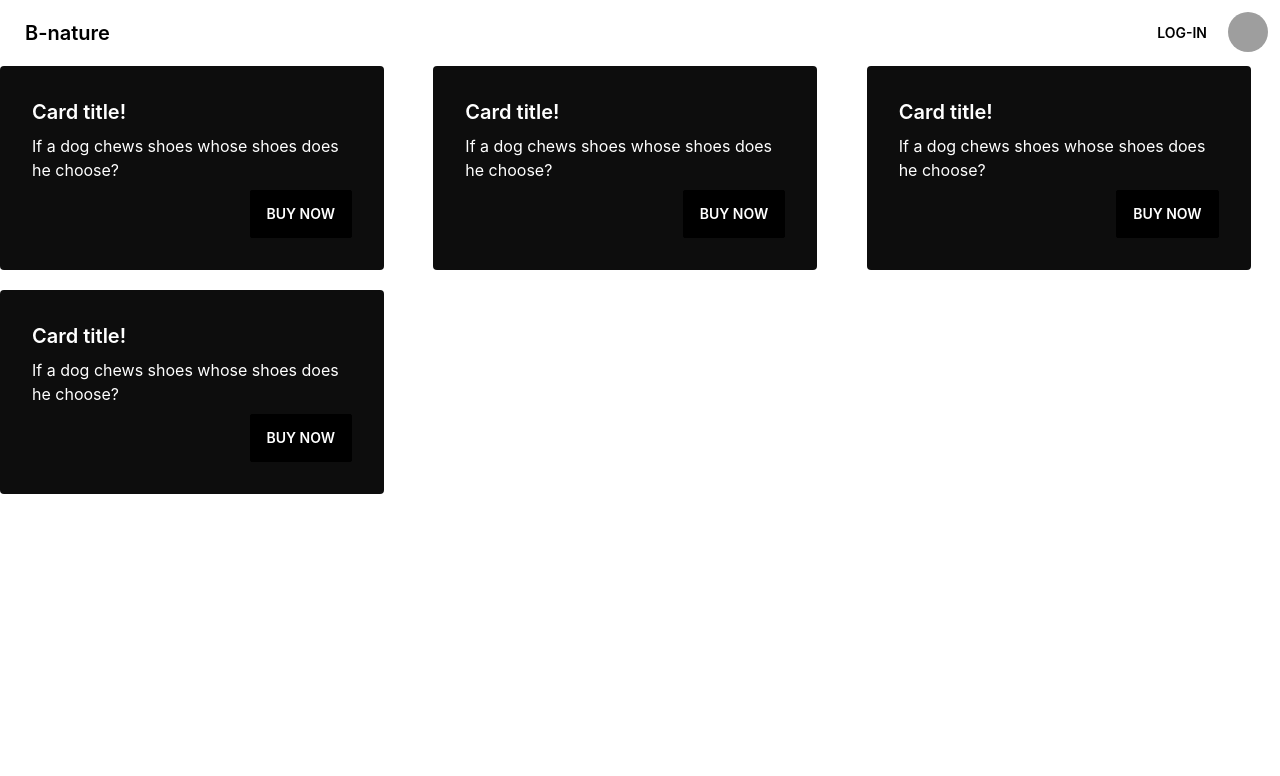
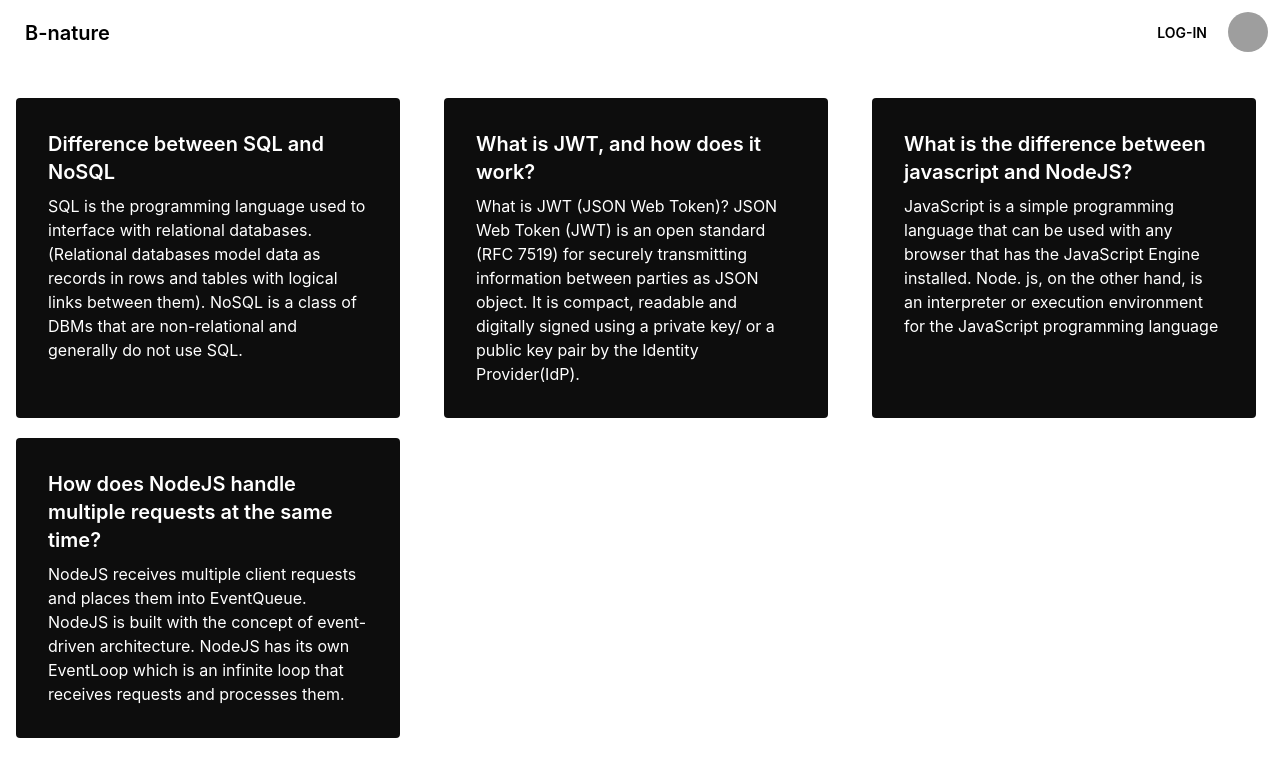
Before and after one commit to Ak-Rakib/B-nature_client, a React (Create React App) app: page /blog in a window 1280 px wide. Shown: the top 776 px of the page. Built offline with nearby package versions, Linux system fonts and the light colour scheme; grey boxes are pictures that could not be loaded.

Commit message:
blog site set

```diff
--- a/src/Pages/Blog/Blog.js
+++ b/src/Pages/Blog/Blog.js
@@ -2,41 +2,43 @@
 
 const Blog = () => {
     return (
-        <div className='grid grid-cols-1 lg:grid-cols-3 gap-5'>
+        <div className='grid grid-cols-1 lg:grid-cols-3 gap-5 mt-8 mb-12 ml-4'>
+
             <div className="card w-96 bg-primary text-primary-content">
                 <div className="card-body">
-                    <h2 className="card-title">Card title!</h2>
-                    <p>If a dog chews shoes whose shoes does he choose?</p>
-                    <div className="card-actions justify-end">
-                        <button className="btn">Buy Now</button>
-                    </div>
+                    <h2 className="card-title">Difference between SQL and NoSQL</h2>
+                    <p>SQL is the programming language used to interface with relational databases.
+                        (Relational databases model data as records in rows and tables with logical links between them).
+                        NoSQL is a class of DBMs that are non-relational and generally do not use SQL.</p>
                 </div>
             </div>
+
+
             <div className="card w-96 bg-primary text-primary-content">
                 <div className="card-body">
-                    <h2 className="card-title">Card title!</h2>
-                    <p>If a dog chews shoes whose shoes does he choose?</p>
-                    <div className="card-actions justify-end">
-                        <button className="btn">Buy Now</button>
-                    </div>
+                    <h2 className="card-title">What is JWT, and how does it work?</h2>
+                    <p>What is JWT (JSON Web Token)? JSON Web Token (JWT) is an open standard (RFC 7519) for securely transmitting
+                        information between parties as JSON object. It is compact, readable and digitally signed using a private key/
+                        or a public key pair by the Identity Provider(IdP).</p>
                 </div>
             </div>
+
+
             <div className="card w-96 bg-primary text-primary-content">
                 <div className="card-body">
-                    <h2 className="card-title">Card title!</h2>
-                    <p>If a dog chews shoes whose shoes does he choose?</p>
-                    <div className="card-actions justify-end">
-                        <button className="btn">Buy Now</button>
-                    </div>
+                    <h2 className="card-title">What is the difference between javascript and NodeJS?</h2>
+                    <p>JavaScript is a simple programming language that can be used with any browser that has the JavaScript Engine installed.
+                        Node. js, on the other hand, is an interpreter or execution environment for the JavaScript programming language</p>
                 </div>
             </div>
+
+
             <div className="card w-96 bg-primary text-primary-content">
                 <div className="card-body">
-                    <h2 className="card-title">Card title!</h2>
-                    <p>If a dog chews shoes whose shoes does he choose?</p>
-                    <div className="card-actions justify-end">
-                        <button className="btn">Buy Now</button>
-                    </div>
+                    <h2 className="card-title">How does NodeJS handle multiple requests at the same time?</h2>
+                    <p>NodeJS receives multiple client requests and places them into EventQueue. NodeJS is built with the concept of
+                        event-driven architecture. NodeJS has its own EventLoop which is an infinite loop that receives requests
+                        and processes them.</p>
                 </div>
             </div>
         </div>
```
